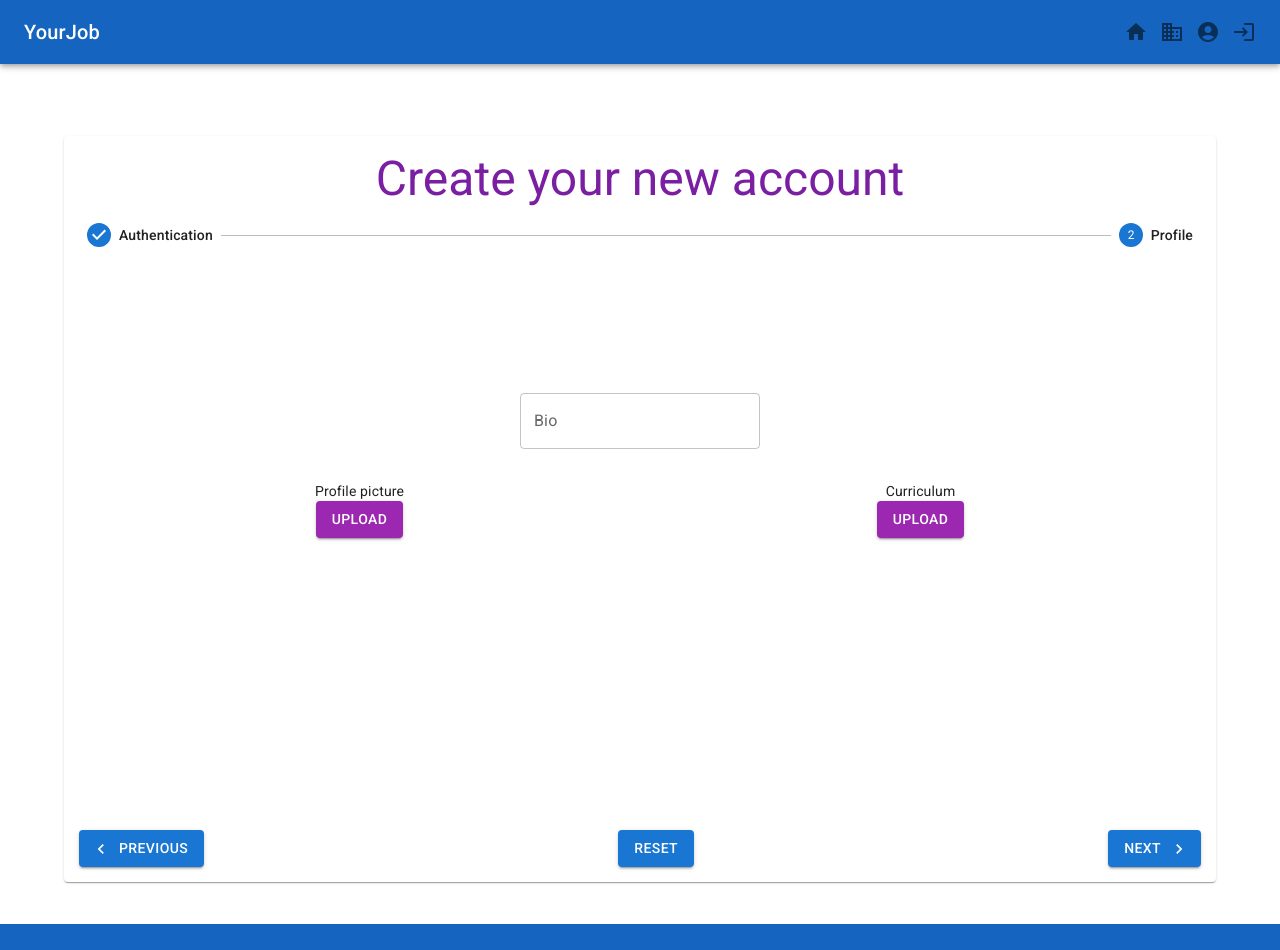
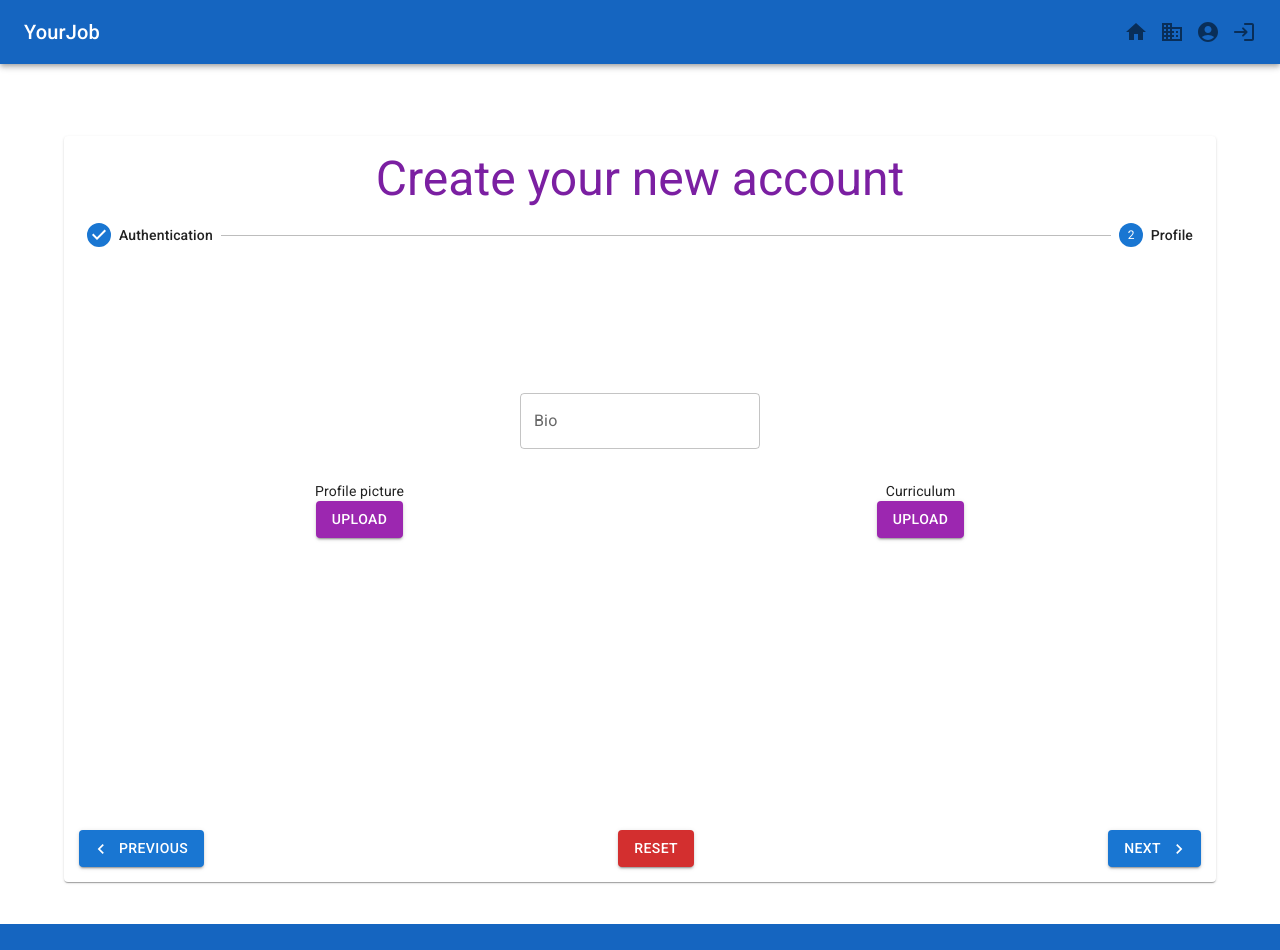
Before and after one commit to Romario-Negreiros/YourJob-Frontend, a React (Create React App) app: page /register in a window 1280 px wide. Shown: the top 950 px of the page. Built offline with nearby package versions, Linux system fonts and the light colour scheme.

Commit message:
Created styles of register for users page

```diff
--- a/src/pages/Register/index.tsx
+++ b/src/pages/Register/index.tsx
@@ -73,14 +73,14 @@ const Register: React.FC = () => {
               ))}
             </Stepper>
           </Box>
-          <Box sx={{ width: '100%' }}>
+          <Box sx={{ textAlign: 'center', width: '100%' }}>
             {activeStep === steps.length
               ? (
               <>
                 <Typography variant="body1" sx={{ mt: 2, mb: 1 }}>
                   All steps completed - you&apos;re finished
                 </Typography>
-                <Button variant="contained" type="submit">
+                <Button variant="contained" color="success" type="submit">
                   Submit
                 </Button>
               </>
@@ -100,7 +100,7 @@ const Register: React.FC = () => {
             >
               Previous
             </Button>
-            <Button className={classes.button} variant="contained" onClick={handleReset}>
+            <Button className={classes.button} color="error" variant="contained" onClick={handleReset}>
               Reset
             </Button>
             <Button
```
